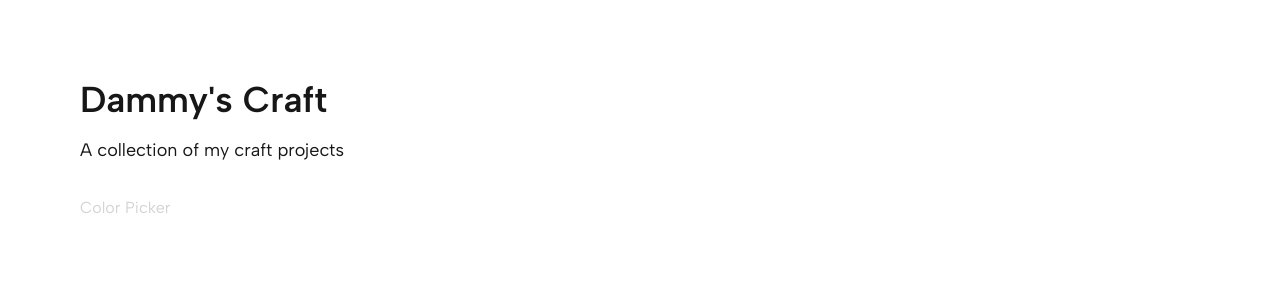
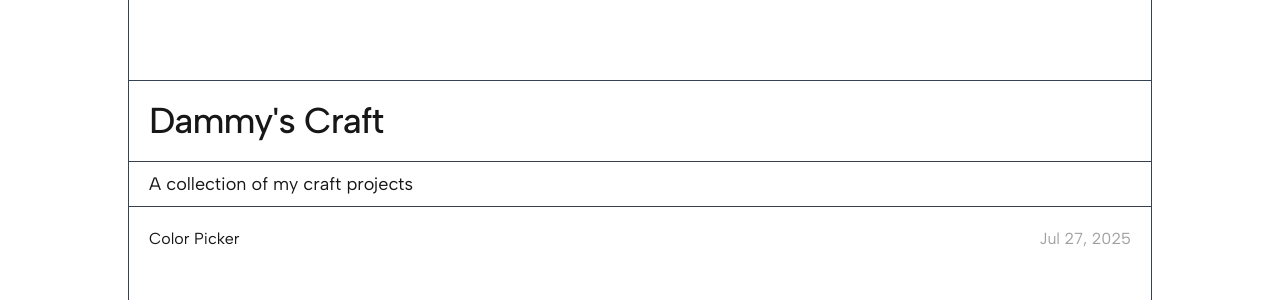
Before and after one commit to Dannny-Babs/dammydev-ui, a Next.js app: page / in a window 1280 px wide. Shown: the top 300 px of the page. Built offline with nearby package versions, Linux system fonts and the light colour scheme.

Commit message:
Refactor Home and ColorPicker components for improved layout and accessibility. Update styles for better visual hierarchy and introduce state management for the A11yMenu component. Enhance user interaction with loading states and consistent naming conventions.

```diff
--- a/app/color-picker/page.tsx
+++ b/app/color-picker/page.tsx
@@ -1,9 +1,11 @@
 "use client"
 import Button from "@/components/ui/button";
 import { ChevronRightIcon, InfoIcon } from "lucide-react";
-import AccessibleColorPicker from "@/components/a11y-menu";
+import A11yMenu from "@/components/a11y-menu";
+import { useState } from "react";
 
 export default function ColorPicker() {
+    const [isMenuOpen, setIsMenuOpen] = useState(false);
     return (
         <div className="flex flex-col gap-12 items-center  font-sans justify-center bg-white min-h-screen">
             <h2 className="text-xl font-medium text-neutral-300 tracking-tight">Color Picker</h2>
@@ -18,13 +20,15 @@ export default function ColorPicker() {
 
 
 
-            <Button variant="primary" >
+            <Button variant="primary" onClick={() => {
+                setIsMenuOpen(true);
+            }} loading={isMenuOpen}>
                 <div className="flex flex-row gap-2 items-center">
                     <p className="text-sm font-medium text-white"   >Start Analysis</p>
                     <ChevronRightIcon className="w-4 h-4 text-neutral-400" />
                 </div>
             </Button>
-            <AccessibleColorPicker />
+            {isMenuOpen && <A11yMenu />}
 
         </div>
     )
--- a/app/page.tsx
+++ b/app/page.tsx
@@ -2,18 +2,23 @@ import Link from "next/link";
 
 export default function Home() {
   return (
-    <div className="font-sans grid grid-rows-[20px_1fr_20px]  min-h-screen p-8 pb-20 gap-16 sm:p-20">
-      <main className="flex  items-start">
-        <div className="flex flex-col gap-4 items-start">
-          <h1 className="text-4xl font-semibold">Dammy&apos;s Craft</h1>
-          <p className="text-lg">
+    <div className="font-sans min-h-screen border-x border-gray-700 pb-20 gap-16  max-w-5xl mx-auto">
+        <div className="flex flex-col  items-start w-full">
+          <div className="sm:pt-20 pt-10  border-b border-gray-700  w-full"/>
+          <h1 className="text-4xl font-medium tracking-tight  p-5 border-b border-gray-700  w-full">Dammy&apos;s  Craft</h1>
+          <p className="text-lg py-2 px-5 border-b border-gray-700 w-full">
             A collection of my craft projects
           </p>
-          <div className="flex flex-col gap-4 mt-4 text-neutral-300">
-            <Link href="/color-picker">Color Picker</Link>
+          <div className="flex flex-col gap-4 p-5 w-full">
+            <div className="flex flex-row gap-4 w-full justify-between items-center">
+              <Link href="/color-picker">Color Picker</Link>
+              <p className="text-neutral-400">
+                Jul 27, 2025
+              </p>
+            </div>
           </div>
         </div>
-      </main>
+
     </div>
   );
 }
--- a/components/a11y-menu.tsx
+++ b/components/a11y-menu.tsx
@@ -30,7 +30,7 @@ const HashtagIcon = (props: React.ComponentPropsWithoutRef<"svg">) => {
 
 
 
-export default function AccessibleColorPicker() {
+export default function A11yMenu() {
 
 
     const [selectedColor, setSelectedColor] = useState("#E89623");
```
